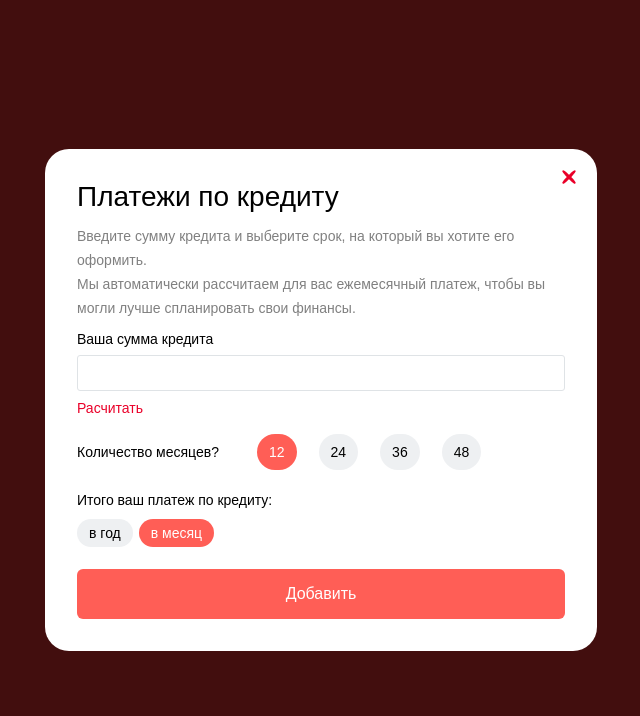
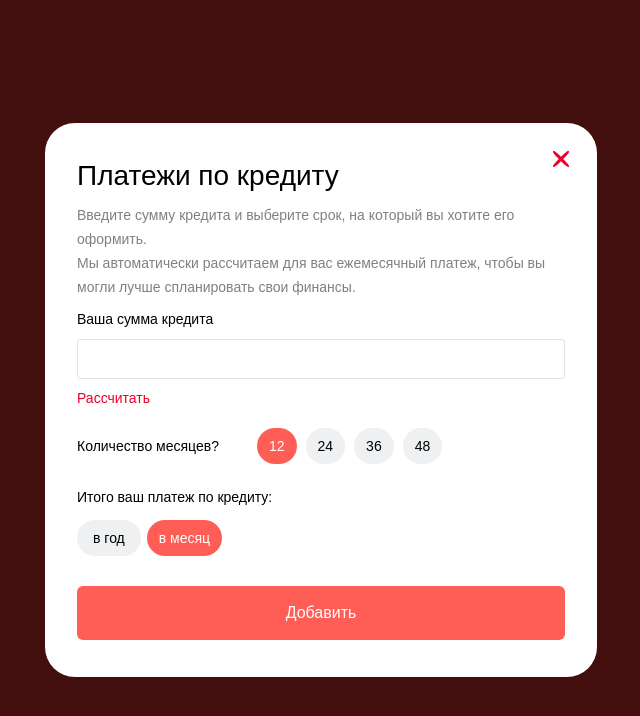
Before and after one commit to Vladislav-096/loan-payment-calculation-modal, a React (Vite) app: page / in a window 1280 px wide. Both pictures are taken after a click on the button "Расчет платежей". Shown: the top 716 px of the page, without its empty margins (319-959 px from the left). Built offline with nearby package versions, Linux system fonts and the light colour scheme; a web font is replaced by a local one.

Commit message:
feat: added styles to desktop app version (WIP)

```diff
--- a/src/components/Calculations/calculations.module.scss
+++ b/src/components/Calculations/calculations.module.scss
@@ -1,6 +1,6 @@
 .month-count {
   display: flex;
-  margin-bottom: 22px;
+  margin-bottom: 25px;
   align-items: center;
 
   .month-count-heading {
@@ -18,7 +18,7 @@
     transition: background-color 0.2s, color 0.2s;
 
     &:not(:last-child) {
-      margin-right: 22px;
+      margin-right: 9px;
     }
 
     &.chosen {
@@ -37,10 +37,10 @@
 }
 
 .format-wrapper {
-  margin-bottom: 22px;
+  margin-bottom: 30px;
 
   .payment {
-    margin-bottom: 11px;
+    margin-bottom: 15px;
     color: #000;
     font-size: 14px;
   }
@@ -49,12 +49,19 @@
     display: flex;
 
     .option {
-      padding: 6px 12px;
       background-color: #eef0f2;
       border-radius: 50px;
       color: #000;
       font-size: 14px;
       transition: background-color 0.2s, color 0.2s;
+
+      &:first-child {
+        padding: 10px 16px;
+      }
+
+      &:nth-child(2) {
+        padding: 10px 12px;
+      }
 
       &:not(:last-child) {
         margin-right: 6px;
@@ -77,7 +84,7 @@
 }
 
 .result {
-  margin-bottom: 80px;
+  margin-bottom: 48px;
   color: #000;
   font-size: 24px;
   font-weight: 400;
@@ -85,7 +92,7 @@
 
 .add {
   background-color: #ff5e56;
-  padding: 16px;
+  padding: 18px;
   width: 100%;
   border-radius: 6px;
   transition: background-color 0.2s;
--- a/src/components/modalContent/ModalContent.tsx
+++ b/src/components/modalContent/ModalContent.tsx
@@ -62,7 +62,7 @@ export const ModalContent = ({ active, setActive }: ModalContent) => {
       </div>
 
       <form className={styles.form} onSubmit={handleSubmit}>
-        <div>
+        <div className={styles["input-wrapper"]}>
           <label className={styles.label}>Ваша сумма кредита</label>
           <div className={styles.wrapper}>
             <input
@@ -80,7 +80,7 @@ export const ModalContent = ({ active, setActive }: ModalContent) => {
           </div>
         </div>
         <button className={styles.submit} type="submit">
-          Расчитать
+          Рассчитать
         </button>
       </form>
       <div className={styles.close} onClick={handleClose}>
--- a/src/components/modalContent/modalContent.module.scss
+++ b/src/components/modalContent/modalContent.module.scss
@@ -2,10 +2,10 @@
 
 .content {
   position: relative;
-  padding: 32px;
+  padding: 37px 32px;
   background-color: #fff;
   width: 552px;
-  border-radius: 24px;
+  border-radius: 30px;
   transform: scale(0.5);
   transition: transform 0.2s;
   background-color: #fff;
@@ -21,7 +21,7 @@
   }
 
   .description {
-    margin-bottom: 11px;
+    margin-bottom: 12px;
 
     .descr {
       font-weight: 400;
@@ -31,24 +31,28 @@
   }
 
   .form {
-    margin-bottom: 16px;
+    margin-bottom: 20px;
+
+    .input-wrapper {
+      margin-bottom: 10px;
 
       .label {
         display: block;
-      margin-bottom: 8px;
+        margin-bottom: 12px;
         color: #000;
         font-size: 14px;
       }
 
       .wrapper {
-      margin-bottom: 8px;
         position: relative;
 
         .input {
-        padding: 8px 10px;
+          padding: 11px 9px;
           width: 100%;
           border: 1px solid #dfe3e6;
           border-radius: 3px;
+          font-size: 14px;
+          font-weight: 400;
 
           &:hover {
             border-color: #000;
@@ -73,6 +77,7 @@
           font-weight: 400;
         }
       }
+    }
 
     .submit {
       color: #ea0029;
@@ -85,15 +90,15 @@
     position: absolute;
     width: 12px;
     height: 12px;
-    top: 22px;
-    right: 22px;
+    top: 30px;
+    right: 30px;
     cursor: pointer;
 
     .lines {
       position: absolute;
       top: 50%;
       left: 50%;
-      width: 18px;
+      width: 22px;
       height: 3px;
       border-radius: 35%;
       background-color: #ea0029;
```
Lines whose indentation alone changed are shown as unchanged.
